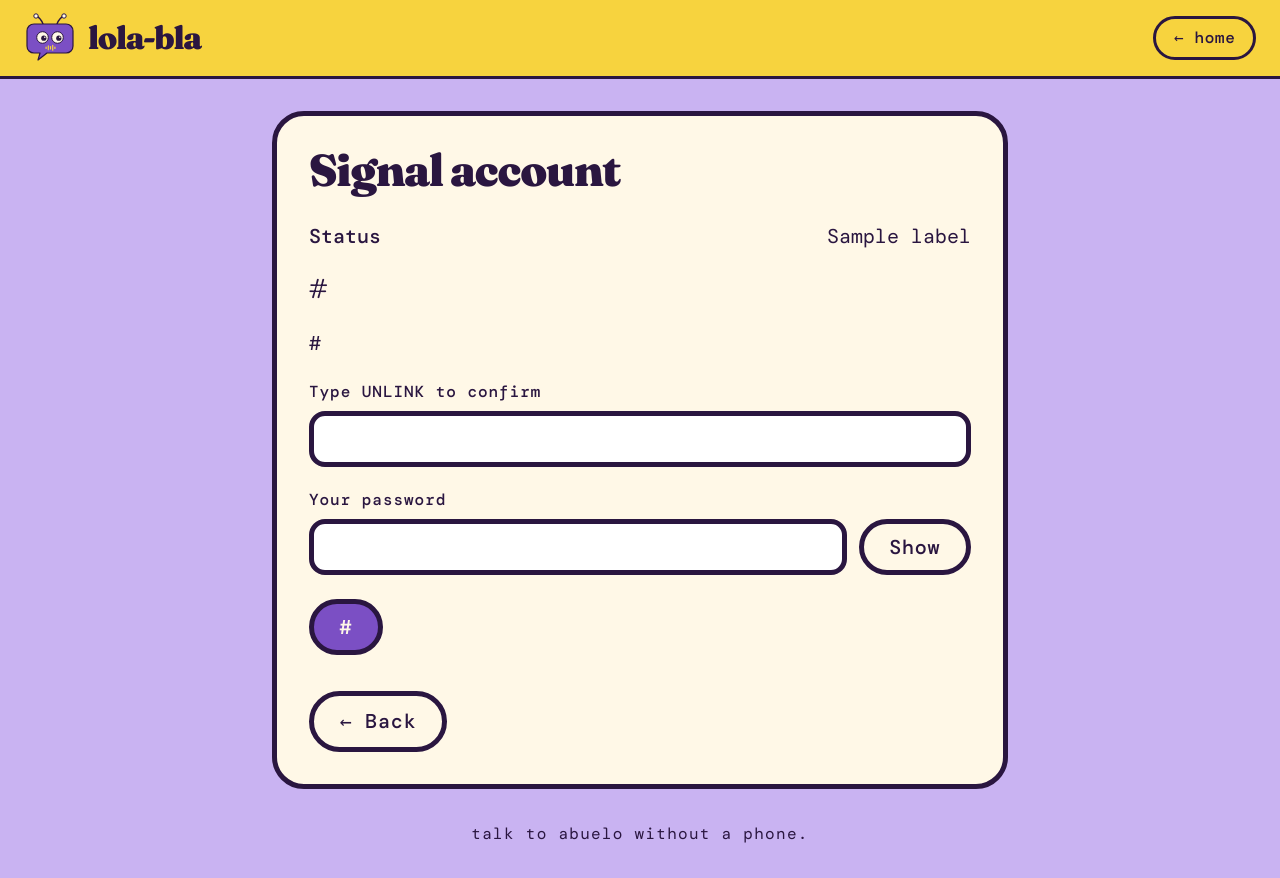
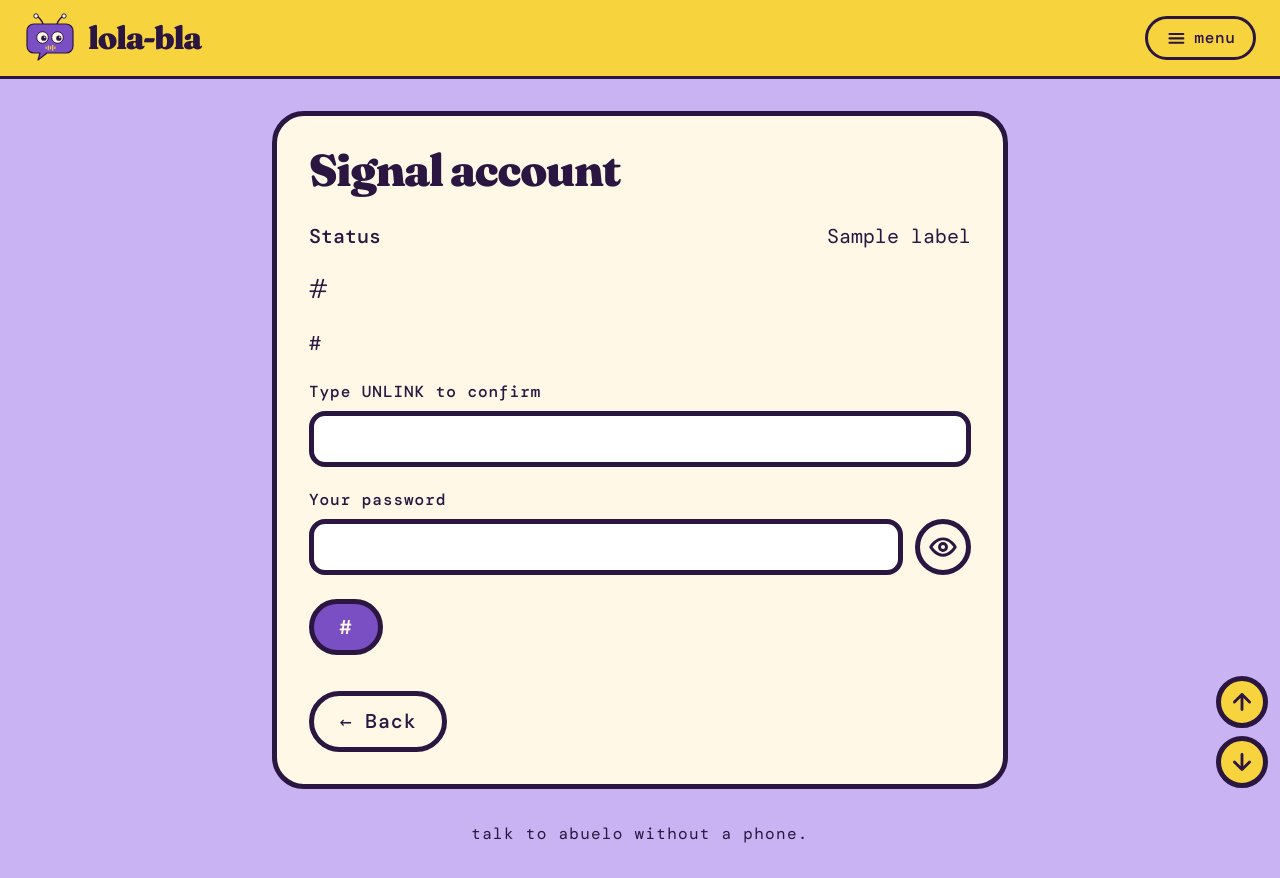
Before and after one commit to betiana688/lola-bla, a Python web app: template console/lola_console/templates/signal.html in a window 1280 px wide. Run offline with Jinja, Linux system fonts and the light colour scheme; the template is opened without the code that fills it: most values are stand-ins (such as "Sample title", 1, 10 or a date in 2020).

Commit message:
Console UX: user menu and jump buttons on every page, eye icons everywhere, console stops within 3 seconds

```diff
--- a/console/lola_console/server.py
+++ b/console/lola_console/server.py
@@ -49,7 +49,8 @@ def serve(stop_event, port=None, tls_dir=None, db_path=None, allowed_hosts=None,
     hosts = allowed_hosts if allowed_hosts is not None else tls.allowed_hosts()
     app = create_app(db_path=db_path, secret=secret, allowed_hosts=hosts)
     config = uvicorn.Config(app, host=host, port=port, ssl_keyfile=str(key), ssl_certfile=str(cert),
-                            server_header=False, access_log=False, log_level=log_level)
+                            server_header=False, access_log=False, log_level=log_level,
+                            timeout_graceful_shutdown=3)
     server = uvicorn.Server(config)
     server.install_signal_handlers = lambda: None  # we are not on the main thread; the caller owns signals
     thread = threading.Thread(target=server.run, name="lola-console", daemon=True)
--- a/console/lola_console/static/app.js
+++ b/console/lola_console/static/app.js
@@ -10,3 +10,14 @@ document.querySelectorAll("[data-toggle-password]").forEach(function (button) {
     button.setAttribute("aria-pressed", show ? "true" : "false");
   });
 });
+
+document.addEventListener("click", function (event) {
+  document.querySelectorAll("details.menu[open]").forEach(function (menu) {
+    if (!menu.contains(event.target)) { menu.removeAttribute("open"); }
+  });
+});
+document.addEventListener("keydown", function (event) {
+  if (event.key === "Escape") {
+    document.querySelectorAll("details.menu[open]").forEach(function (menu) { menu.removeAttribute("open"); });
+  }
+});
--- a/console/lola_console/static/style.css
+++ b/console/lola_console/static/style.css
@@ -123,3 +123,17 @@ button svg, .button svg { width: 1.5em; height: 1.5em; flex: none; }
 .tiles .button { flex-direction: column; min-height: 130px; padding: 1.1rem 1rem; border-radius: 28px; font-size: 1.4rem; line-height: 1.2; }
 .tiles .button svg { width: 44px; height: 44px; }
 @media (max-width: 420px) { .tiles { grid-template-columns: 1fr; } }
+
+/* user menu and jump buttons */
+.menu { position: relative; }
+.menu summary { list-style: none; cursor: pointer; gap: 0.5rem; }
+.menu summary::-webkit-details-marker { display: none; }
+.menu summary svg { width: 1.3em; height: 1.3em; }
+.menu[open] summary { background: var(--berenjena); color: var(--crema); }
+.menu-panel { position: absolute; right: 0; top: calc(100% + 10px); z-index: 20; width: min(21rem, calc(100vw - 24px)); padding: 14px; display: grid; gap: 10px; background: var(--card); color: var(--ink); border: var(--line) solid var(--ink); border-radius: 28px; }
+.menu-panel .who { margin: 0 4px; font-size: 0.95rem; }
+.menu-panel .button, .menu-panel button { width: 100%; margin: 0; justify-content: flex-start; font-size: 1.15rem; }
+header.top .menu-panel form { display: block; margin: 0; }
+.jump { position: fixed; right: 12px; bottom: 12px; z-index: 15; display: grid; gap: 8px; }
+.jump a { display: flex; align-items: center; justify-content: center; width: 52px; height: 52px; background: var(--banana); color: var(--berenjena); border: var(--line) solid var(--ink); border-radius: 50%; text-decoration: none; }
+.jump svg { width: 26px; height: 26px; }
--- a/console/lola_console/templates/base.html
+++ b/console/lola_console/templates/base.html
@@ -7,15 +7,32 @@
 <link rel="icon" type="image/svg+xml" href="/static/lola-bla-icon.svg">
 <link rel="stylesheet" href="/static/style.css">
 </head>
-<body>
+<body id="top">
 <header class="top">
 <a class="brand" href="/"><img src="/static/lola-bla-mark.svg" alt="" width="52" height="52"><span class="word">lola-bla</span></a>
-<nav>{% block nav %}<a class="navlink" href="/">&larr; home</a>{% endblock %}</nav>
+{% block nav %}{% if menu_user %}
+<details class="menu">
+<summary class="navlink"><svg viewBox="0 0 24 24" fill="none" stroke="currentColor" stroke-width="2.4" stroke-linecap="round" stroke-linejoin="round" aria-hidden="true"><path d="M4 7h16M4 12h16M4 17h16"/></svg><span>menu</span></summary>
+<div class="menu-panel">
+<p class="who muted">signed in as <strong>{{ menu_user }}</strong></p>
+<a class="button" href="/"><svg viewBox="0 0 24 24" fill="none" stroke="currentColor" stroke-width="2.2" stroke-linecap="round" stroke-linejoin="round" aria-hidden="true"><path d="M3 11l9-8 9 8"/><path d="M5 10v10h14V10"/></svg>home</a>
+<a class="button" href="/groups"><svg viewBox="0 0 24 24" fill="none" stroke="currentColor" stroke-width="2.2" stroke-linecap="round" stroke-linejoin="round" aria-hidden="true"><circle cx="9" cy="8" r="3.5"/><path d="M2.5 20c0-3.6 2.9-6 6.5-6s6.5 2.4 6.5 6"/><circle cx="17.5" cy="9" r="2.5"/><path d="M17.5 14c2.4 0 4 1.7 4 4.5"/></svg>groups</a>
+<a class="button" href="/logs"><svg viewBox="0 0 24 24" fill="none" stroke="currentColor" stroke-width="2.2" stroke-linecap="round" stroke-linejoin="round" aria-hidden="true"><rect x="4" y="3" width="16" height="18" rx="2"/><path d="M8 8h8M8 12h8M8 16h5"/></svg>logs</a>
+<a class="button" href="/signal"><svg viewBox="0 0 24 24" fill="none" stroke="currentColor" stroke-width="2.2" stroke-linecap="round" stroke-linejoin="round" aria-hidden="true"><path d="M21 12a8.5 8.5 0 0 1-12.3 7.6L3 21l1.5-5.2A8.5 8.5 0 1 1 21 12z"/><path d="M8.5 12h.01M12 12h.01M15.5 12h.01"/></svg>signal account</a>
+<a class="button" href="/password"><svg viewBox="0 0 24 24" fill="none" stroke="currentColor" stroke-width="2.2" stroke-linecap="round" stroke-linejoin="round" aria-hidden="true"><circle cx="8" cy="15" r="4"/><path d="M11 12l9-9M16 7l3 3M14 9l2 2"/></svg>change password</a>
+<form method="post" action="/logout">
+<input type="hidden" name="csrf" value="{{ menu_csrf }}">
+<button type="submit" class="secondary"><svg viewBox="0 0 24 24" fill="none" stroke="currentColor" stroke-width="2.2" stroke-linecap="round" stroke-linejoin="round" aria-hidden="true"><path d="M9 21H5a2 2 0 0 1-2-2V5a2 2 0 0 1 2-2h4"/><path d="M16 17l5-5-5-5M21 12H9"/></svg>sign out</button>
+</form>
+</div>
+</details>
+{% endif %}{% endblock %}
 </header>
 <main>
 {% block body %}{% endblock %}
 </main>
-<footer><p>talk to abuelo without a phone.</p></footer>
+<footer id="bottom"><p>talk to abuelo without a phone.</p></footer>
+{% if menu_user %}<div class="jump"><a href="#top" aria-label="jump to the top"><svg viewBox="0 0 24 24" fill="none" stroke="currentColor" stroke-width="2.6" stroke-linecap="round" stroke-linejoin="round" aria-hidden="true"><path d="M12 19V5M5 12l7-7 7 7"/></svg></a><a href="#bottom" aria-label="jump to the bottom"><svg viewBox="0 0 24 24" fill="none" stroke="currentColor" stroke-width="2.6" stroke-linecap="round" stroke-linejoin="round" aria-hidden="true"><path d="M12 5v14M5 12l7 7 7-7"/></svg></a></div>{% endif %}
 <script src="/static/app.js" defer></script>
 </body>
 </html>
--- a/console/lola_console/templates/contacts.html
+++ b/console/lola_console/templates/contacts.html
@@ -28,7 +28,7 @@
       <label for="rm-pw-{{ loop.index }}">Your password</label>
       <div class="row">
         <input id="rm-pw-{{ loop.index }}" name="password" type="password" autocomplete="current-password" required>
-        <button type="button" class="secondary" data-toggle-password="rm-pw-{{ loop.index }}" aria-pressed="false">Show</button>
+        <button type="button" class="secondary eye" data-toggle-password="rm-pw-{{ loop.index }}" aria-pressed="false" aria-label="show password"><svg class="eye-open" viewBox="0 0 24 24" fill="none" stroke="currentColor" stroke-width="2.5" stroke-linecap="round" stroke-linejoin="round" aria-hidden="true"><path d="M1.5 12S5.5 5 12 5s10.5 7 10.5 7-4 7-10.5 7S1.5 12 1.5 12z"/><circle cx="12" cy="12" r="3"/></svg><svg class="eye-off" viewBox="0 0 24 24" fill="none" stroke="currentColor" stroke-width="2.5" stroke-linecap="round" stroke-linejoin="round" aria-hidden="true"><path d="M1.5 12S5.5 5 12 5s10.5 7 10.5 7-4 7-10.5 7S1.5 12 1.5 12z"/><circle cx="12" cy="12" r="3"/><path d="M3 3l18 18"/></svg></button>
       </div>
       <button type="submit">Remove</button>
     </form>
--- a/console/lola_console/templates/groups.html
+++ b/console/lola_console/templates/groups.html
@@ -32,7 +32,7 @@
       <label for="rm-pw-{{ loop.index }}">Your password</label>
       <div class="row">
         <input id="rm-pw-{{ loop.index }}" name="password" type="password" autocomplete="current-password" required>
-        <button type="button" class="secondary" data-toggle-password="rm-pw-{{ loop.index }}" aria-pressed="false">Show</button>
+        <button type="button" class="secondary eye" data-toggle-password="rm-pw-{{ loop.index }}" aria-pressed="false" aria-label="show password"><svg class="eye-open" viewBox="0 0 24 24" fill="none" stroke="currentColor" stroke-width="2.5" stroke-linecap="round" stroke-linejoin="round" aria-hidden="true"><path d="M1.5 12S5.5 5 12 5s10.5 7 10.5 7-4 7-10.5 7S1.5 12 1.5 12z"/><circle cx="12" cy="12" r="3"/></svg><svg class="eye-off" viewBox="0 0 24 24" fill="none" stroke="currentColor" stroke-width="2.5" stroke-linecap="round" stroke-linejoin="round" aria-hidden="true"><path d="M1.5 12S5.5 5 12 5s10.5 7 10.5 7-4 7-10.5 7S1.5 12 1.5 12z"/><circle cx="12" cy="12" r="3"/><path d="M3 3l18 18"/></svg></button>
       </div>
       <button type="submit">Remove</button>
     </form>
--- a/console/lola_console/templates/home.html
+++ b/console/lola_console/templates/home.html
@@ -1,6 +1,5 @@
 {% extends "base.html" %}
 {% block title %}Lola-Bla console{% endblock %}
-{% block nav %}{% endblock %}
 {% block body %}
 <h1>hola, <em>{{ username }}</em></h1>
 {% if notice %}<p class="notice" role="status">{{ notice }}</p>{% endif %}
--- a/console/lola_console/templates/signal.html
+++ b/console/lola_console/templates/signal.html
@@ -37,7 +37,7 @@
   <label for="unlink-password">Your password</label>
   <div class="row">
     <input id="unlink-password" name="password" type="password" autocomplete="current-password" required>
-    <button type="button" class="secondary" data-toggle-password="unlink-password" aria-pressed="false">Show</button>
+    <button type="button" class="secondary eye" data-toggle-password="unlink-password" aria-pressed="false" aria-label="show password"><svg class="eye-open" viewBox="0 0 24 24" fill="none" stroke="currentColor" stroke-width="2.5" stroke-linecap="round" stroke-linejoin="round" aria-hidden="true"><path d="M1.5 12S5.5 5 12 5s10.5 7 10.5 7-4 7-10.5 7S1.5 12 1.5 12z"/><circle cx="12" cy="12" r="3"/></svg><svg class="eye-off" viewBox="0 0 24 24" fill="none" stroke="currentColor" stroke-width="2.5" stroke-linecap="round" stroke-linejoin="round" aria-hidden="true"><path d="M1.5 12S5.5 5 12 5s10.5 7 10.5 7-4 7-10.5 7S1.5 12 1.5 12z"/><circle cx="12" cy="12" r="3"/><path d="M3 3l18 18"/></svg></button>
   </div>
   <button type="submit">{{ unlink_info[0] }}</button>
 </form>
```
Also changed, not shown: console/lola_console/web.py (+7 -1 lines), console/tests/test_menu.py (added, +32 -0 lines).
